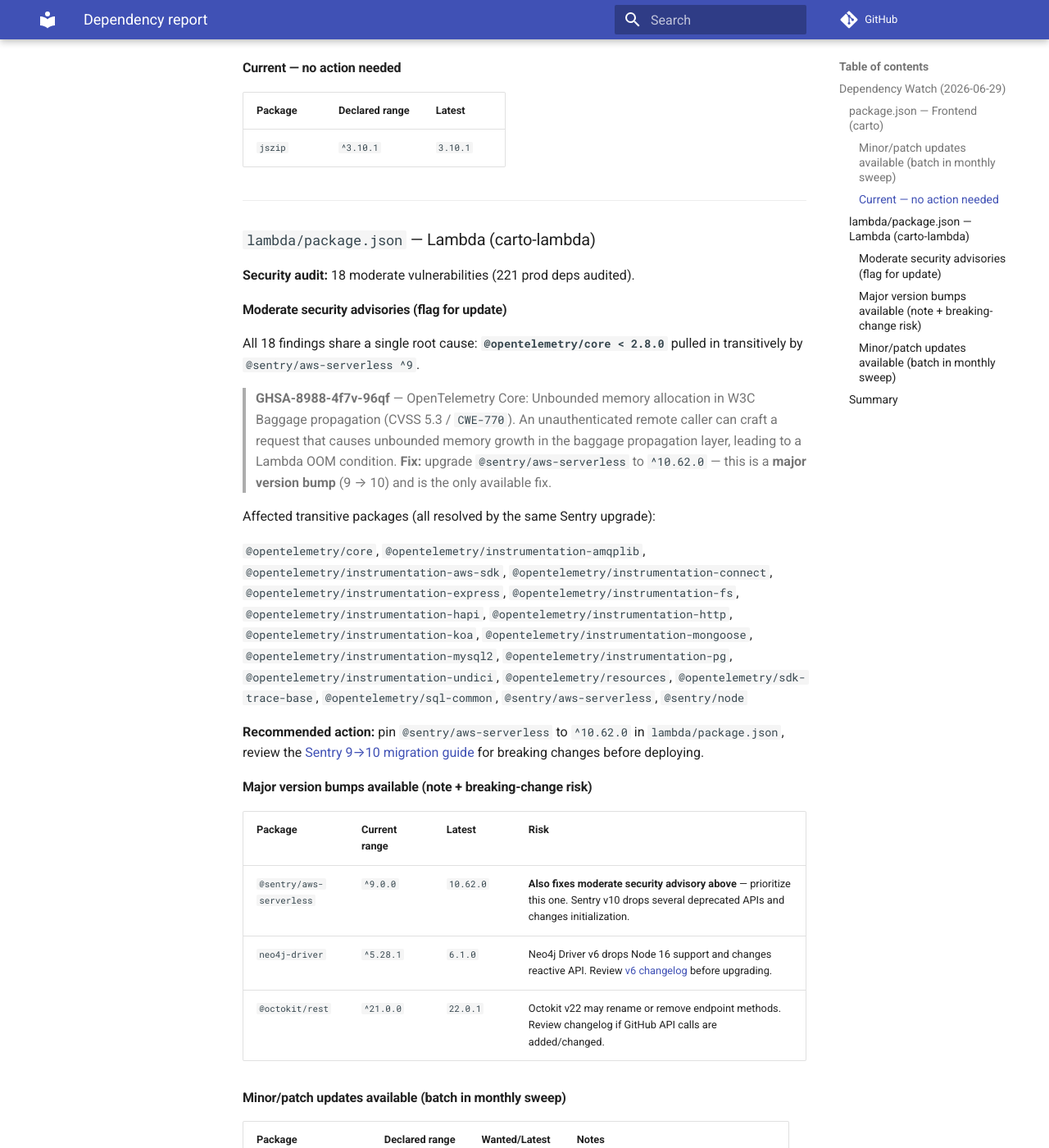
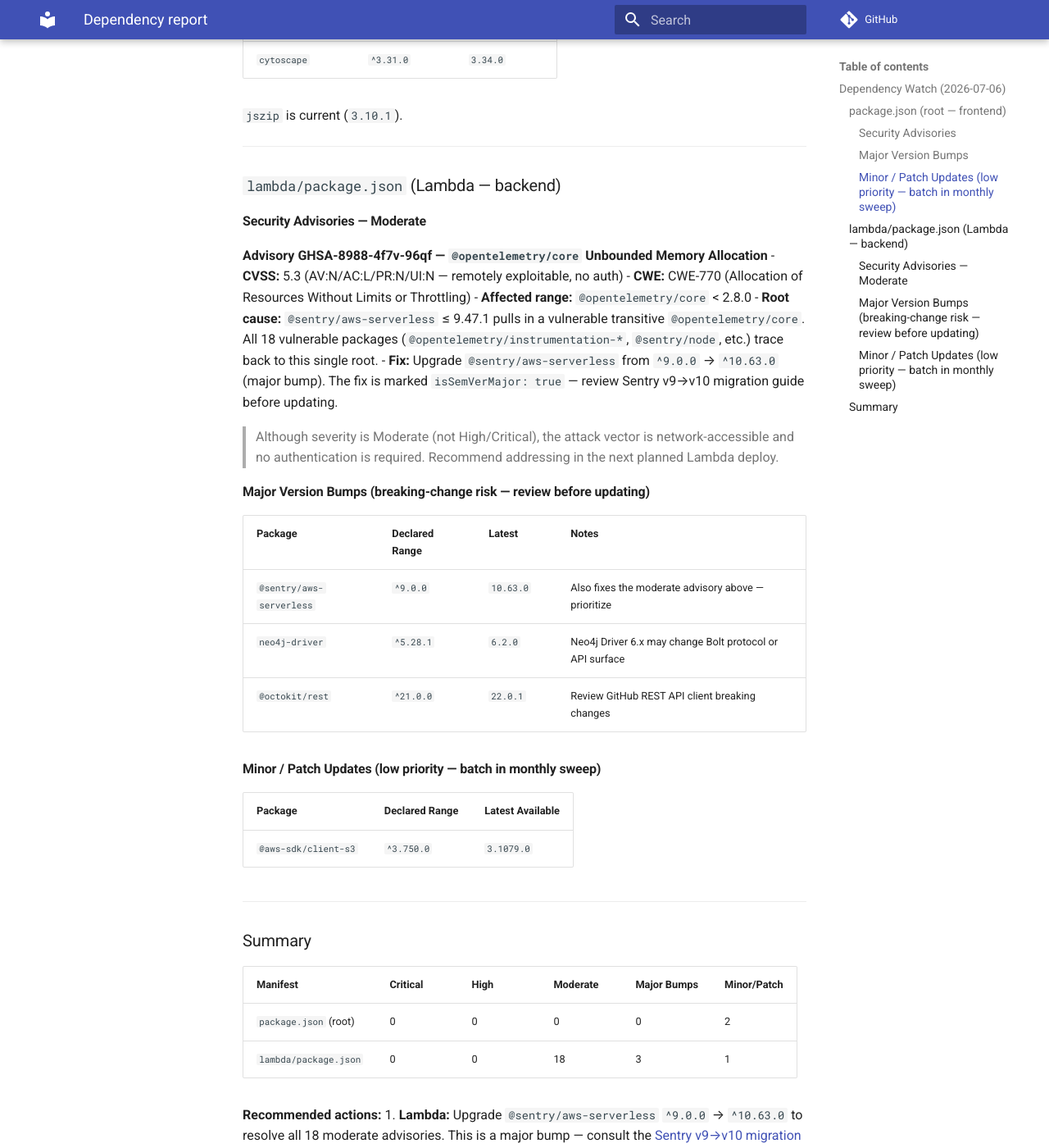
Before and after one commit to jaetill/carto, an MkDocs documentation site: the page built from docs/dependency-report.md, in a window 1280 px wide and 1400 px high, scrolled down 616 px. Shown: the whole window at 82% size. Built offline with MkDocs 1.6.1 and Material for MkDocs 9.7.7, drawn with Linux system fonts in a browser that asks for light colours; comment, search, counter and statistics services are not loaded; some of the changed text lies outside the part shown.

Commit message:
dep-watch: weekly report 2026-07-06

```diff
--- a/docs/dependency-report.md
+++ b/docs/dependency-report.md
@@ -1,73 +1,64 @@
-## Dependency Watch (2026-06-29)
-
-> Generated by dep-watcher. Manifests scanned: `package.json` (root/frontend), `lambda/package.json`.
+## Dependency Watch (2026-07-06)
 
 ---
 
-### `package.json` — Frontend (carto)
+### `package.json` (root — frontend)
 
-**Security audit:** 0 vulnerabilities (21 prod deps, 590 dev deps audited).
+#### Security Advisories
+None. `npm audit` reports 0 vulnerabilities across 21 production dependencies.
 
-#### Minor/patch updates available (batch in monthly sweep)
+#### Major Version Bumps
+None.
 
-| Package | Declared range | Wanted/Latest | Notes |
-|---|---|---|---|
-| `@sentry/browser` | `^10.53.1` | `10.62.0` | Minor release; within semver range |
-| `cytoscape` | `^3.31.0` | `3.34.0` | Minor release; within semver range |
+#### Minor / Patch Updates (low priority — batch in monthly sweep)
+| Package | Declared Range | Latest Available |
+|---|---|---|
+| `@sentry/browser` | `^10.53.1` | `10.63.0` |
+| `cytoscape` | `^3.31.0` | `3.34.0` |
 
-#### Current — no action needed
-
-| Package | Declared range | Latest |
-|---|---|---|
-| `jszip` | `^3.10.1` | `3.10.1` |
+`jszip` is current (`3.10.1`).
 
 ---
 
-### `lambda/package.json` — Lambda (carto-lambda)
+### `lambda/package.json` (Lambda — backend)
 
-**Security audit:** 18 moderate vulnerabilities (221 prod deps audited).
+#### Security Advisories — Moderate
 
-#### Moderate security advisories (flag for update)
+**Advisory GHSA-8988-4f7v-96qf — `@opentelemetry/core` Unbounded Memory Allocation**
+- **CVSS:** 5.3 (AV:N/AC:L/PR:N/UI:N — remotely exploitable, no auth)
+- **CWE:** CWE-770 (Allocation of Resources Without Limits or Throttling)
+- **Affected range:** `@opentelemetry/core` < 2.8.0
+- **Root cause:** `@sentry/aws-serverless` ≤ 9.47.1 pulls in a vulnerable transitive
+  `@opentelemetry/core`. All 18 vulnerable packages (`@opentelemetry/instrumentation-*`,
+  `@sentry/node`, etc.) trace back to this single root.
+- **Fix:** Upgrade `@sentry/aws-serverless` from `^9.0.0` → `^10.63.0` (major bump).
+  The fix is marked `isSemVerMajor: true` — review Sentry v9→v10 migration guide before updating.
 
-All 18 findings share a single root cause: **`@opentelemetry/core < 2.8.0`** pulled in transitively by `@sentry/aws-serverless ^9`.
+> Although severity is Moderate (not High/Critical), the attack vector is network-accessible
+> and no authentication is required. Recommend addressing in the next planned Lambda deploy.
 
-> **GHSA-8988-4f7v-96qf** — OpenTelemetry Core: Unbounded memory allocation in W3C Baggage propagation (CVSS 5.3 / `CWE-770`).
-> An unauthenticated remote caller can craft a request that causes unbounded memory growth in the baggage propagation layer, leading to a Lambda OOM condition.
-> **Fix:** upgrade `@sentry/aws-serverless` to `^10.62.0` — this is a **major version bump** (9 → 10) and is the only available fix.
+#### Major Version Bumps (breaking-change risk — review before updating)
+| Package | Declared Range | Latest | Notes |
+|---|---|---|---|
+| `@sentry/aws-serverless` | `^9.0.0` | `10.63.0` | Also fixes the moderate advisory above — prioritize |
+| `neo4j-driver` | `^5.28.1` | `6.2.0` | Neo4j Driver 6.x may change Bolt protocol or API surface |
+| `@octokit/rest` | `^21.0.0` | `22.0.1` | Review GitHub REST API client breaking changes |
 
-Affected transitive packages (all resolved by the same Sentry upgrade):
-
-`@opentelemetry/core`, `@opentelemetry/instrumentation-amqplib`, `@opentelemetry/instrumentation-aws-sdk`,
-`@opentelemetry/instrumentation-connect`, `@opentelemetry/instrumentation-express`,
-`@opentelemetry/instrumentation-fs`, `@opentelemetry/instrumentation-hapi`,
-`@opentelemetry/instrumentation-http`, `@opentelemetry/instrumentation-koa`,
-`@opentelemetry/instrumentation-mongoose`, `@opentelemetry/instrumentation-mysql2`,
-`@opentelemetry/instrumentation-pg`, `@opentelemetry/instrumentation-undici`,
-`@opentelemetry/resources`, `@opentelemetry/sdk-trace-base`, `@opentelemetry/sql-common`,
-`@sentry/aws-serverless`, `@sentry/node`
-
-**Recommended action:** pin `@sentry/aws-serverless` to `^10.62.0` in `lambda/package.json`, review the [Sentry 9→10 migration guide](https://docs.sentry.io/platforms/javascript/migration/v9-to-v10/) for breaking changes before deploying.
-
-#### Major version bumps available (note + breaking-change risk)
-
-| Package | Current range | Latest | Risk |
-|---|---|---|---|
-| `@sentry/aws-serverless` | `^9.0.0` | `10.62.0` | **Also fixes moderate security advisory above** — prioritize this one. Sentry v10 drops several deprecated APIs and changes initialization. |
-| `neo4j-driver` | `^5.28.1` | `6.1.0` | Neo4j Driver v6 drops Node 16 support and changes reactive API. Review [v6 changelog](https://github.com/neo4j/neo4j-javascript-driver/releases) before upgrading. |
-| `@octokit/rest` | `^21.0.0` | `22.0.1` | Octokit v22 may rename or remove endpoint methods. Review changelog if GitHub API calls are added/changed. |
-
-#### Minor/patch updates available (batch in monthly sweep)
-
-| Package | Declared range | Wanted/Latest | Notes |
-|---|---|---|---|
-| `@aws-sdk/client-s3` | `^3.750.0` | `3.1075.0` | Patch/minor releases; within semver range |
+#### Minor / Patch Updates (low priority — batch in monthly sweep)
+| Package | Declared Range | Latest Available |
+|---|---|---|
+| `@aws-sdk/client-s3` | `^3.750.0` | `3.1079.0` |
 
 ---
 
 ### Summary
 
-| Priority | Action |
-|---|---|
-| **Moderate (security)** | Upgrade `lambda/` `@sentry/aws-serverless` `^9` → `^10.62.0` to remediate GHSA-8988-4f7v-96qf (18 transitive findings). Requires Sentry v10 migration review. |
-| **Major bump** | `neo4j-driver` 5 → 6 and `@octokit/rest` 21 → 22 when adjacent changes land; review changelogs first. |
-| **Monthly batch** | `@sentry/browser`, `cytoscape`, `@aws-sdk/client-s3` minor/patch bumps. |
+| Manifest | Critical | High | Moderate | Major Bumps | Minor/Patch |
+|---|---|---|---|---|---|
+| `package.json` (root) | 0 | 0 | 0 | 0 | 2 |
+| `lambda/package.json` | 0 | 0 | 18 | 3 | 1 |
+
+**Recommended actions:**
+1. **Lambda:** Upgrade `@sentry/aws-serverless` `^9.0.0` → `^10.63.0` to resolve all 18 moderate advisories. This is a major bump — consult the [Sentry v9→v10 migration guide](https://docs.sentry.io/platforms/javascript/guides/aws-lambda/migration/v9-to-v10/) before deploying.
+2. **Lambda:** Evaluate `neo4j-driver` 5→6 and `@octokit/rest` 21→22 major bumps on their own schedules; neither has a known CVE but both carry breaking-change risk.
+3. **Root:** Minor bumps for `@sentry/browser` and `cytoscape` — safe to batch into a monthly sweep.
```
